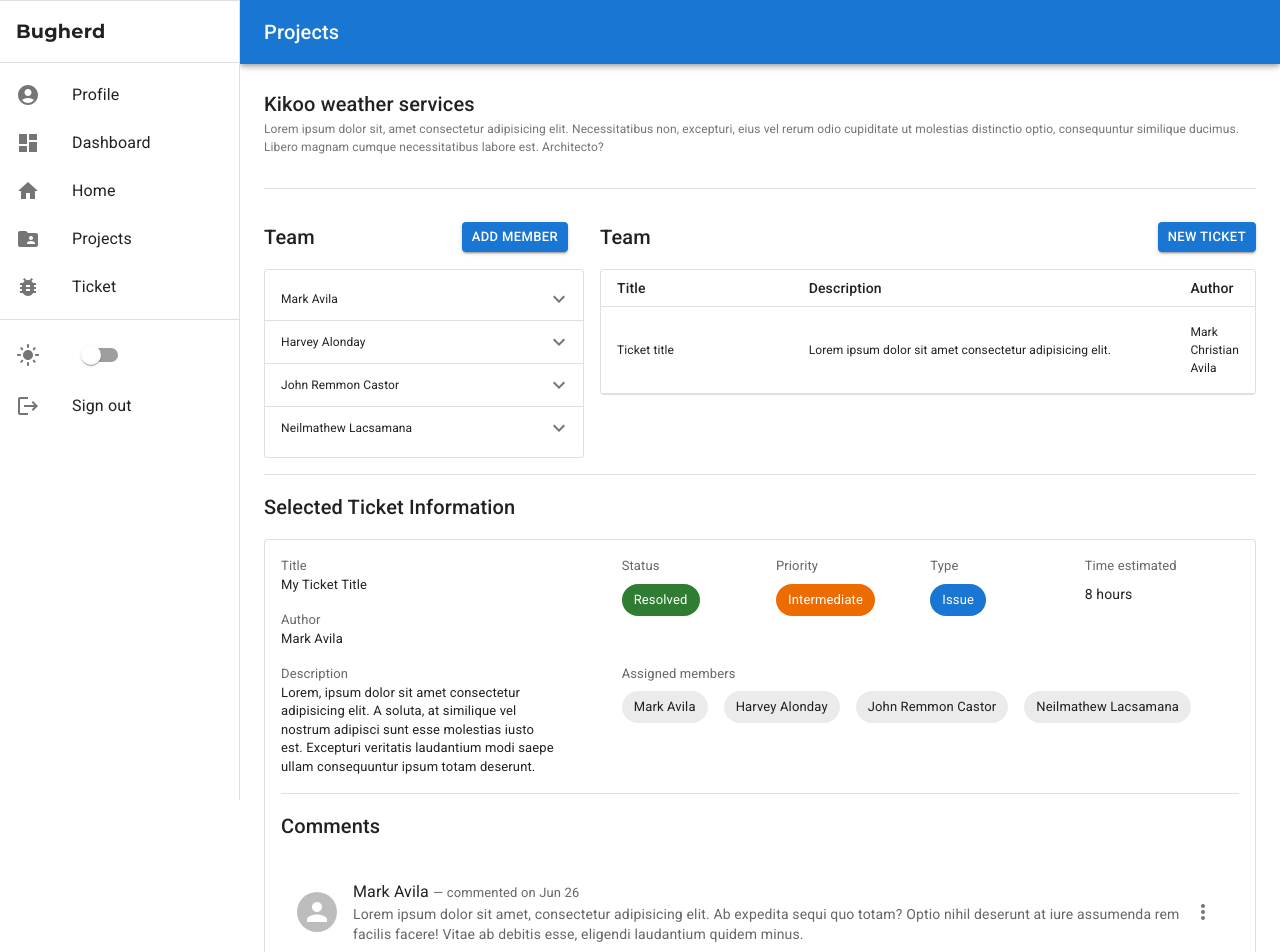
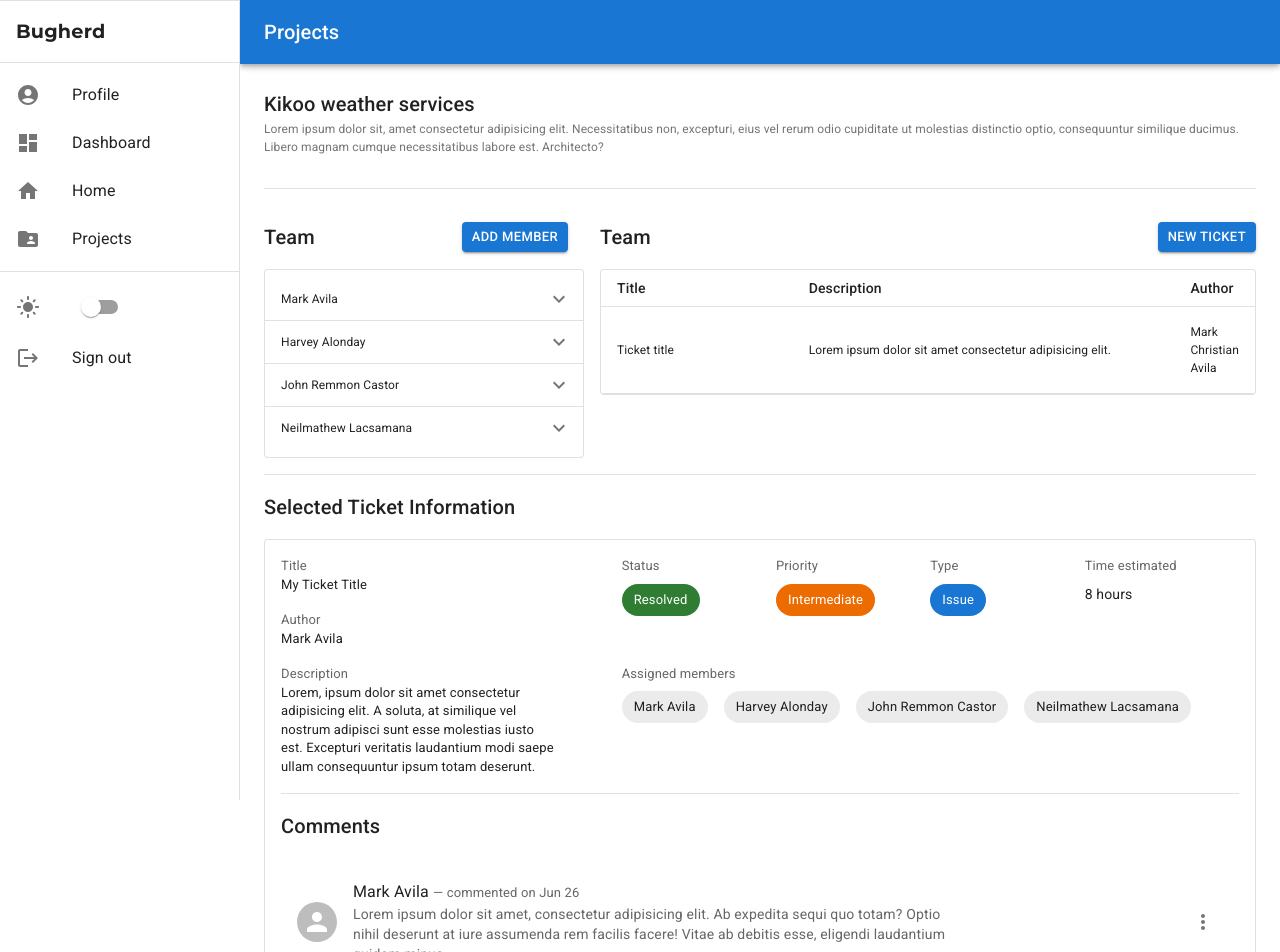
Before and after one commit to Mark-Avila/bugherd_frontend, a React (Vite) app: page /projects in a window 1280 px wide. Shown: the top 952 px of the page. Built offline with nearby package versions, Linux system fonts and the light colour scheme.

Commit message:
refactor: minor changes

```diff
--- a/src/components/stateless/PageDrawer.tsx
+++ b/src/components/stateless/PageDrawer.tsx
@@ -2,7 +2,6 @@ import Divider from "@mui/material/Divider";
 import List from "@mui/material/List";
 import {
   AccountCircle,
-  BugReport,
   DarkMode,
   Dashboard,
   FolderShared,
@@ -119,11 +118,6 @@ function PageDrawer({ open, onClose, width }: Props) {
       icon: <FolderShared />,
       onClick: handleOnItemClick,
     },
-    {
-      text: "Ticket",
-      icon: <BugReport />,
-      onClick: handleOnItemClick,
-    },
   ];
 
   return (
--- a/src/components/stateless/TicketCommentItem.tsx
+++ b/src/components/stateless/TicketCommentItem.tsx
@@ -38,6 +38,7 @@ function TicketCommentItem() {
                 expedita sequi quo totam? Optio nihil deserunt at iure assumenda
                 rem facilis facere! Vitae ab debitis esse, eligendi laudantium
                 quidem minus."
+        sx={{ paddingRight: 30 }}
       />
     </ListItem>
   );
```
